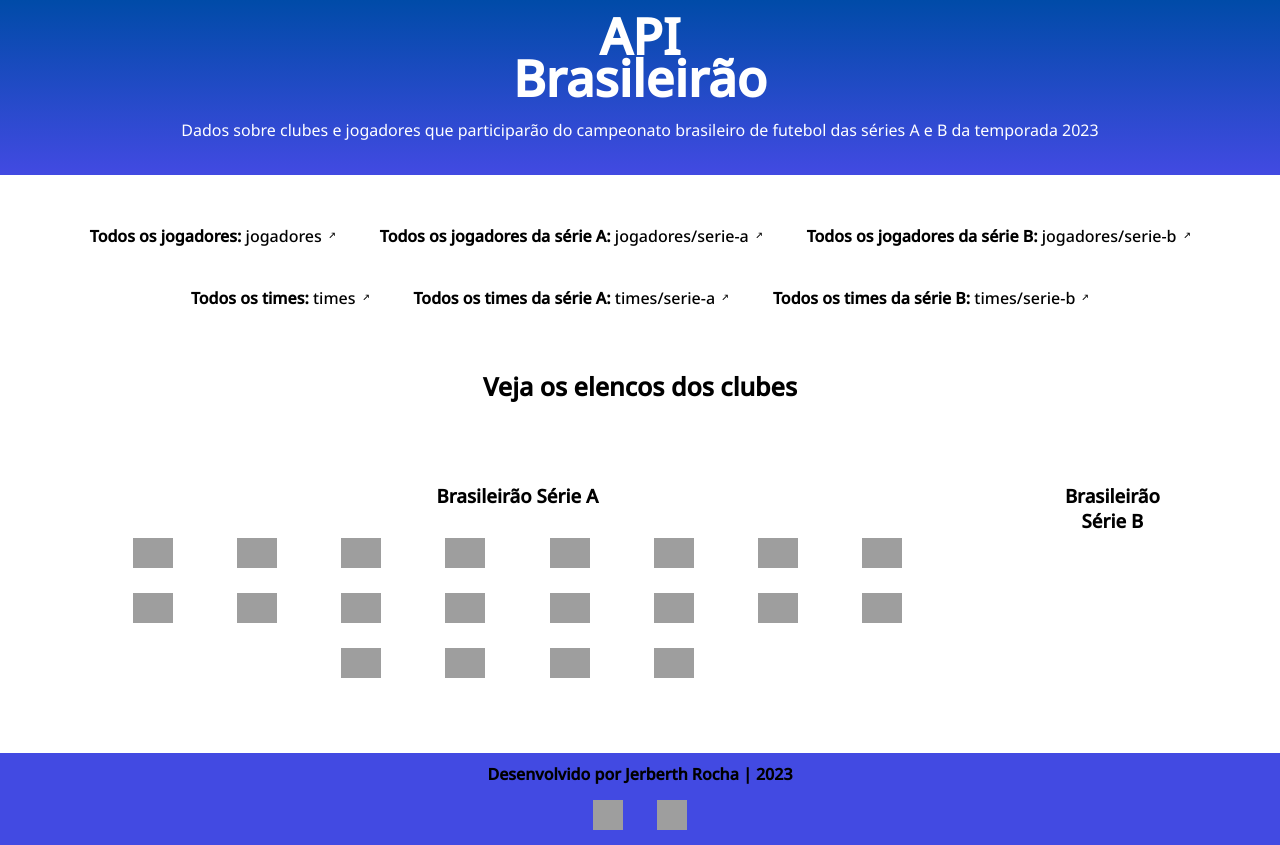
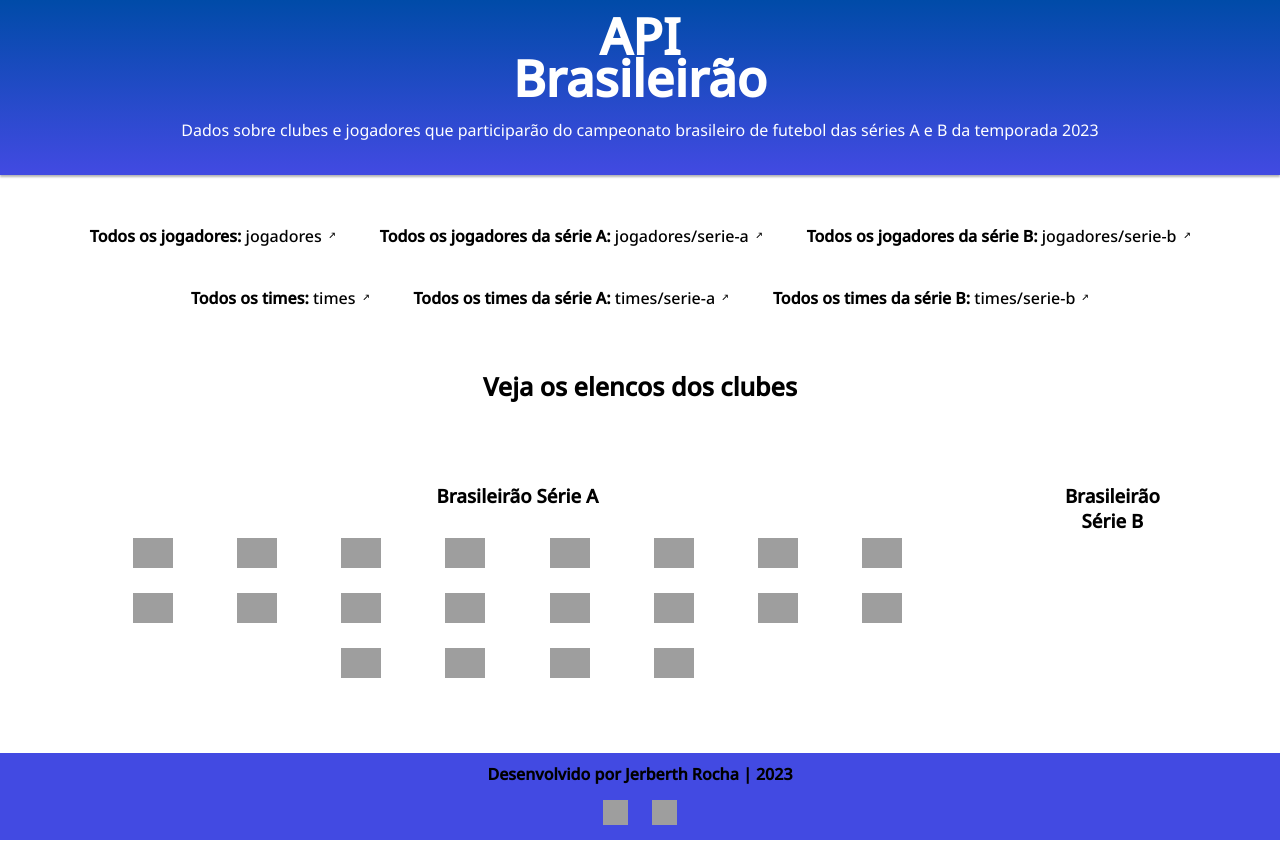
Before and after one commit to JerberthRocha/api-campeonato-brasileiro, a Django app: template campeonato_brasileiro/jogadores/templates/jogadores/pages/index.html in a window 1280 px wide. Run offline with Django 4.2, Linux system fonts and the light colour scheme; the template is opened without the code that fills it: values that come from a table or form of the project are taken from there, others are empty; data comes from the database, SQL or seed files in the repository; both versions use the stored data as it was after the commit; grey boxes are pictures that could not be loaded.

Commit message:
Adicionando box-shadow

```diff
--- a/campeonato_brasileiro/jogadores/templates/jogadores/pages/index.html
+++ b/campeonato_brasileiro/jogadores/templates/jogadores/pages/index.html
@@ -132,8 +132,8 @@
     <footer>
         <div>Desenvolvido por Jerberth Rocha | 2023</div>
         <ul>
-            <a href="https://github.com/JerberthRocha" target="_blank"><li><img width="30px" height="30px" src="https://cdn.jsdelivr.net/gh/devicons/devicon/icons/github/github-original-wordmark.svg"/></li></a>
-            <a href="https://www.linkedin.com/in/jerberth-rocha/" target="_blank"><li><img width="30px" height="30px" src="https://cdn.jsdelivr.net/gh/devicons/devicon/icons/linkedin/linkedin-plain.svg" /></li></a>
+            <a href="https://github.com/JerberthRocha" target="_blank"><li><abbr title="GitHub"><img width="25px" height="25px" src="https://cdn.jsdelivr.net/gh/devicons/devicon/icons/github/github-original-wordmark.svg"/></abbr></li></a>
+            <a href="https://www.linkedin.com/in/jerberth-rocha/" target="_blank"><li><abbr title="LinkedIn"><img width="25px" height="25px" src="https://cdn.jsdelivr.net/gh/devicons/devicon/icons/linkedin/linkedin-plain.svg" /></abbr></li></a>
         </ul>
     </footer>
 </body>
--- a/campeonato_brasileiro/templates/static/css/style.css
+++ b/campeonato_brasileiro/templates/static/css/style.css
@@ -28,6 +28,7 @@
     min-height: 150px;
     padding-top: 15px;
     padding-bottom: 10px;
+    box-shadow: 0px 2px 2px rgba(0, 0, 0, 0.300);
 }
 
 header h1{
@@ -65,7 +66,6 @@
 
 ul > div{
     text-align: center;
-    /* padding-top: 30px; */
 }
 
 a {
@@ -158,8 +158,8 @@
 
 footer li {
     padding-top: 15px;
-    padding-left: 15px;
-    padding-right: 15px;
+    padding-left: 10px;
+    padding-right: 10px;
     list-style-type: none;
     display: inline-block;
 }
```
Also changed, not shown: db.sqlite3.
